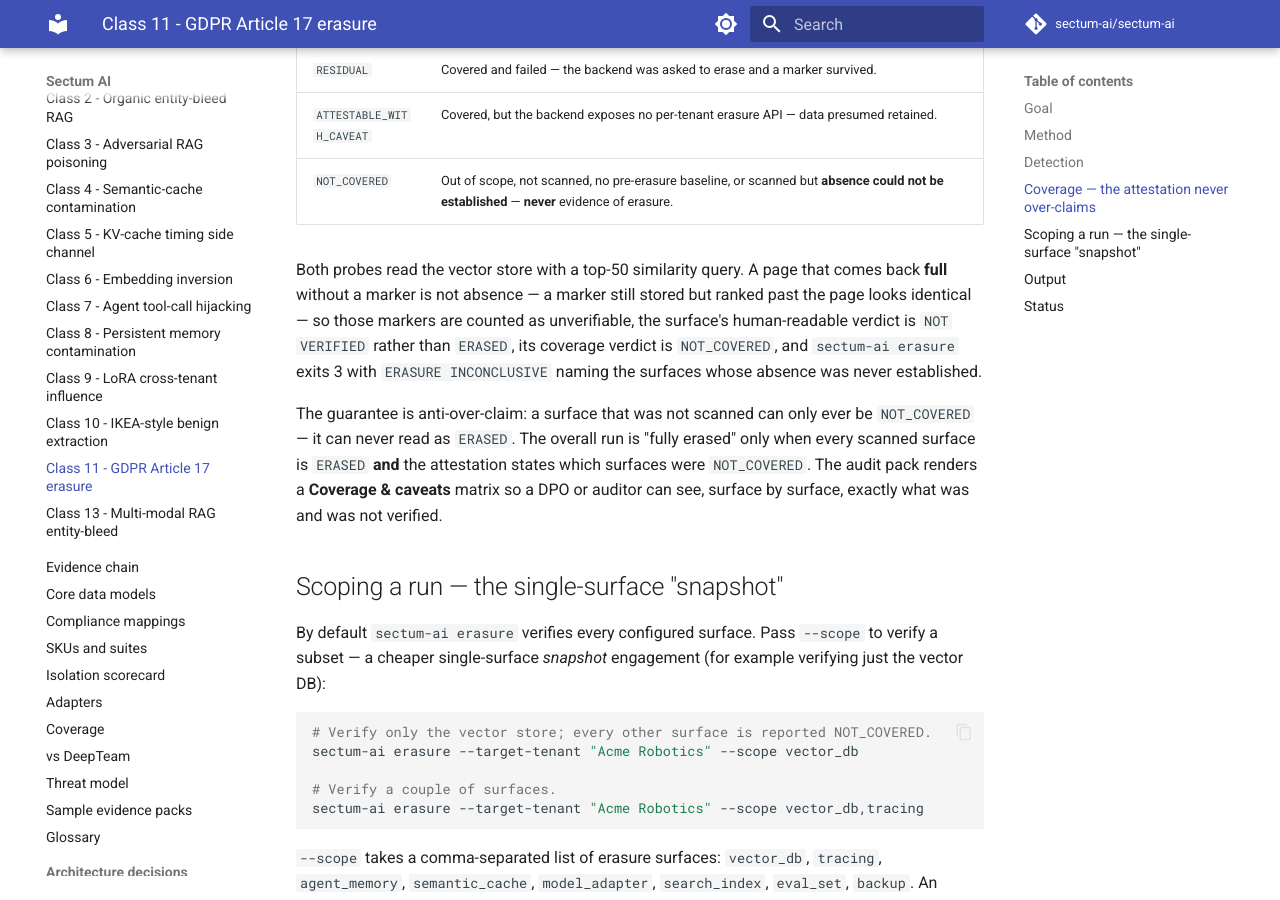
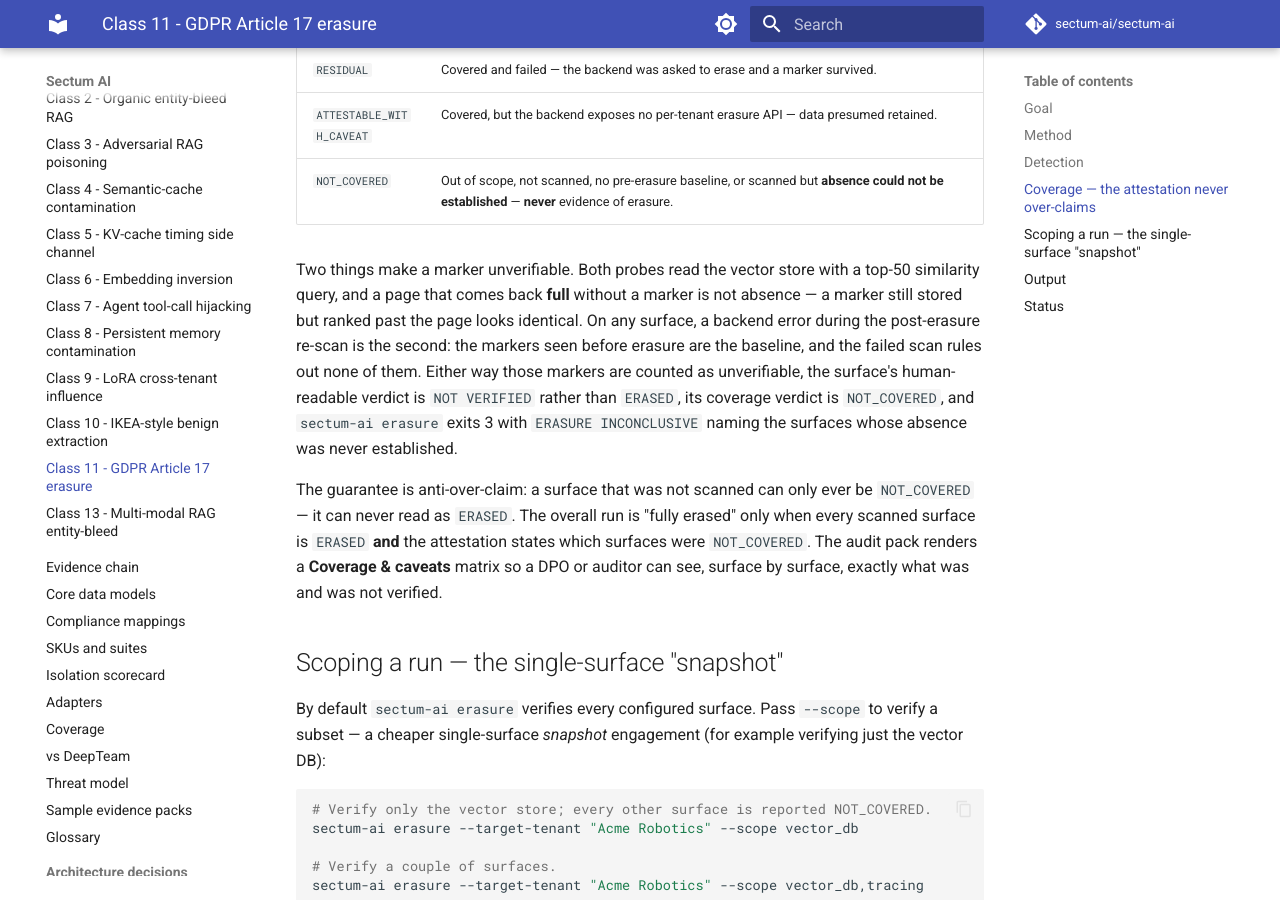
Before and after one commit to sectum-ai/sectum-ai, an MkDocs documentation site: the page built from docs/attack-catalog/class-11-erasure.md, in a window 1280 px wide and 900 px high, scrolled down 1998 px. Built offline with MkDocs 1.6.1 and Material for MkDocs 9.7.7, drawn with Linux system fonts in a browser that asks for light colours; comment, search, counter and statistics services are not loaded.

Commit message:
docs: the pages name every signal, count, and binding they claim
Cycle 13's docs review, against 2c21f90. No HIGH findings for the second
cycle running; these are its two MEDIUMs and ten LOWs, each re-verified
against source before the edit.

The one that gates CI: the quickstart's exit-code paragraph enumerated the
`diff` loss signals and omitted `[SIDE CHANNEL NOT REMEASURED]`, which
exits 2 (baseline.py:328). It appeared in no page in the repo, so a reader
hitting it in CI had nothing to look it up in.

The CHANGELOG described a defect that never shipped - the runner's
dropped-step over-count was created and removed inside this same section -
and mis-counted the config keys and loss signals an earlier docs commit
added (three and two; 8cf7f52 confirms both). The fraction "two of the
five" is what went stale as the sixth signal landed, so it is gone.

Claims corrected against the code that makes them:
- threat-model named three of the six things `attested_digest` binds
  (chain.py:117-135), leaving a reader to conclude a forged control mapping
  or a flipped anchor flag is not covered. It is.
- github-action listed residual-data findings in `confirmed-findings`; the
  Action runs `seed` and `probe` only (action.yml:101,129), and residual
  data comes from `sectum-ai erasure`.
- class-11 named one of the two causes of an unverifiable marker. The
  second - a backend error during the post-erasure re-scan
  (erasure/probe.py:394-399) - is the one that can reach every surface.
- data-models called the field `coverage`; it is `erasure_coverage`, and
  `coverage` means something else. It also listed `Principal` among the
  models that appear in a parent's `$defs`, where it appears in none: no
  model carries it as a field.
- the config template listed `--probe` as overriding a config value; there
  is no such key, and the model forbids extras.
- the production erasure example still claimed it produced the shipped
  samples. Its own rekor line was corrected earlier in this branch; this
  is the other half.
- the KV probe's docstring said "All four must hold" and listed three. The
  fourth, `resolved`, is the first thing the method tests.

Plus a CONTRIBUTING code span wrapped across a newline, which GitHub
renders as a path with a space in it, and a comment 73d6f4e left in the
tree twice.

Gate on this tree: ruff, ruff format (379 files), mypy (284 files),
1781 passed / 116 skipped, 17 e2e passed, mkdocs --strict, and all 13
pre-commit hooks.

```diff
--- a/docs/attack-catalog/class-11-erasure.md
+++ b/docs/attack-catalog/class-11-erasure.md
@@ -80,13 +80,15 @@ the evidence pack (`RunMetrics.erasure_coverage`, surface → `CoverageVerdict`)
 | `ATTESTABLE_WITH_CAVEAT` | Covered, but the backend exposes no per-tenant erasure API — data presumed retained. |
 | `NOT_COVERED` | Out of scope, not scanned, no pre-erasure baseline, or scanned but **absence could not be established** — **never** evidence of erasure. |
 
-Both probes read the vector store with a top-50 similarity query. A page that
-comes back **full** without a marker is not absence — a marker still stored but
-ranked past the page looks identical — so those markers are counted as
-unverifiable, the surface's human-readable verdict is `NOT VERIFIED` rather than
-`ERASED`, its coverage verdict is `NOT_COVERED`, and `sectum-ai erasure` exits 3
-with `ERASURE INCONCLUSIVE` naming the surfaces whose absence was never
-established.
+Two things make a marker unverifiable. Both probes read the vector store with a
+top-50 similarity query, and a page that comes back **full** without a marker is
+not absence — a marker still stored but ranked past the page looks identical. On
+any surface, a backend error during the post-erasure re-scan is the second: the
+markers seen before erasure are the baseline, and the failed scan rules out none
+of them. Either way those markers are counted as unverifiable, the surface's
+human-readable verdict is `NOT VERIFIED` rather than `ERASED`, its coverage
+verdict is `NOT_COVERED`, and `sectum-ai erasure` exits 3 with
+`ERASURE INCONCLUSIVE` naming the surfaces whose absence was never established.
 
 The guarantee is anti-over-claim: a surface that was not scanned can only ever be
 `NOT_COVERED` — it can never read as `ERASED`. The overall run is "fully erased"
```
Also changed, not shown: CHANGELOG.md (+3 -3 lines), CONTRIBUTING.md (+3 -3 lines), docs/data-models.md (+5 -4 lines), docs/github-action.md (+1 -1 lines), docs/quickstart.md (+6 -4 lines), docs/threat-model.md (+3 -2 lines), 4 other files.
